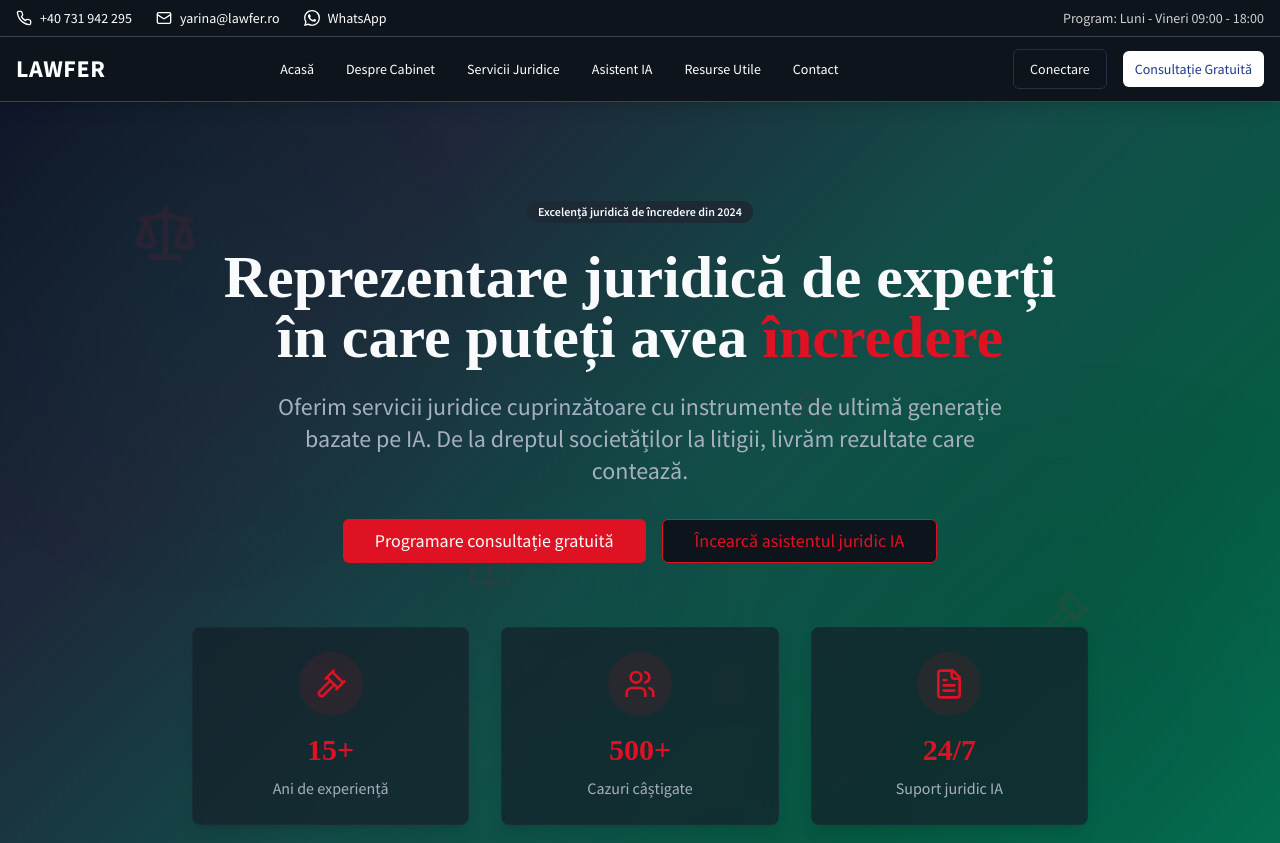
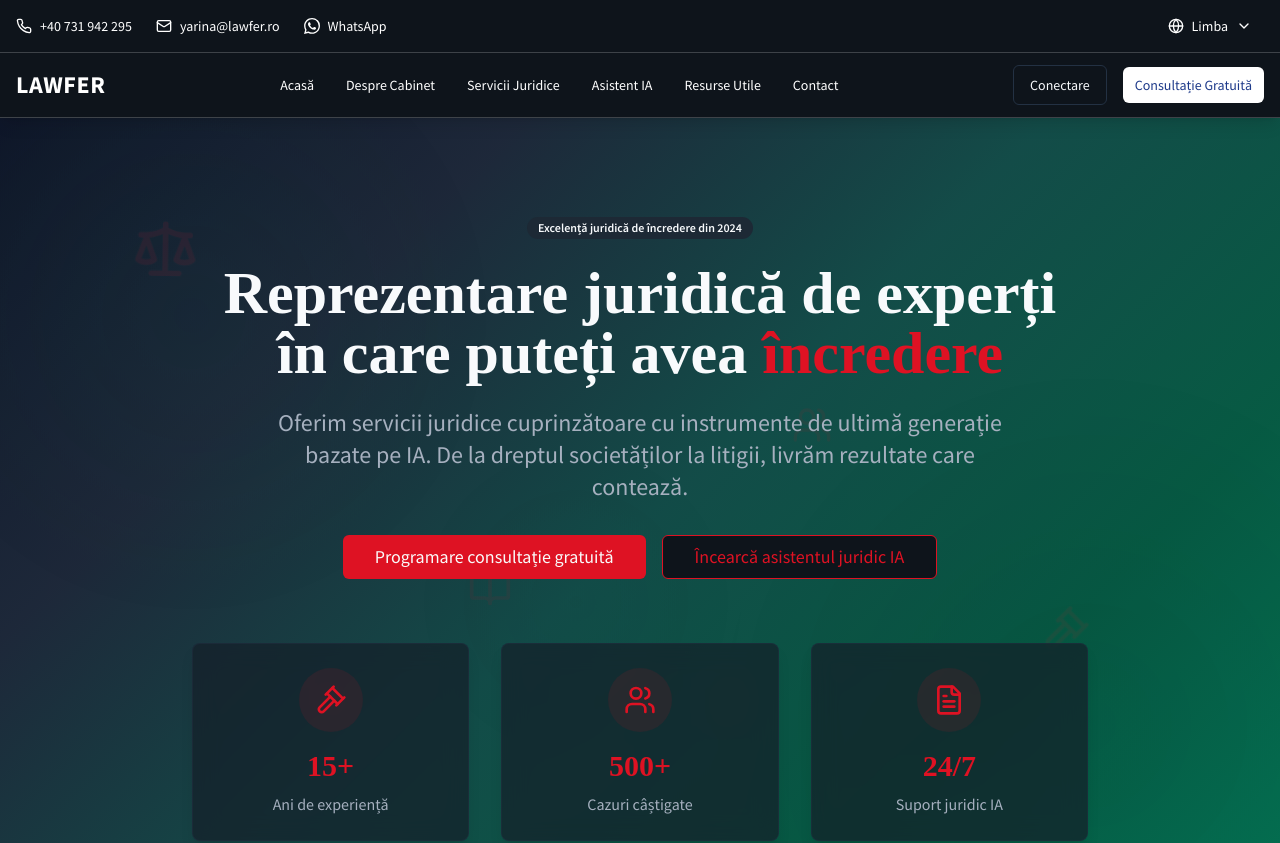
Before and after one commit to g154xx/lawfer.ro, a React (Vite) app: page / in a window 1280 px wide. Shown: the top 843 px of the page. Built offline with nearby package versions, Linux system fonts and the light colour scheme; a web font is replaced by a local one.

Commit message:
Remove header text, add language menu
Removed the "program" text from the header and added a language menu with options for Romanian, German, and English.

```diff
--- a/src/components/Header.tsx
+++ b/src/components/Header.tsx
@@ -2,7 +2,8 @@
 import { useState } from "react";
 import { Button } from "@/components/ui/button";
 import { Sheet, SheetContent, SheetTrigger } from "@/components/ui/sheet";
-import { Phone, Mail, MapPin, Menu, Scale } from "lucide-react";
+import { DropdownMenu, DropdownMenuContent, DropdownMenuItem, DropdownMenuTrigger } from "@/components/ui/dropdown-menu";
+import { Phone, Mail, MapPin, Menu, Scale, ChevronDown, Globe } from "lucide-react";
 import { Link } from "react-router-dom";
 import { useRole } from "@/hooks/useRole";
 import UserMenu from "./UserMenu";
@@ -50,7 +51,26 @@ const Header = () => {
               </div>
             </div>
             <div className="hidden md:block">
-              <span className="text-white/80">Program: Luni - Vineri 09:00 - 18:00</span>
+              <DropdownMenu>
+                <DropdownMenuTrigger asChild>
+                  <Button variant="ghost" size="sm" className="text-white hover:bg-white/10 gap-2">
+                    <Globe className="h-4 w-4" />
+                    <span>Limba</span>
+                    <ChevronDown className="h-3 w-3" />
+                  </Button>
+                </DropdownMenuTrigger>
+                <DropdownMenuContent align="end" className="bg-card border-white/20">
+                  <DropdownMenuItem className="cursor-pointer">
+                    🇷🇴 Română
+                  </DropdownMenuItem>
+                  <DropdownMenuItem className="cursor-pointer">
+                    🇩🇪 Germană
+                  </DropdownMenuItem>
+                  <DropdownMenuItem className="cursor-pointer">
+                    🇺🇸 Engleză
+                  </DropdownMenuItem>
+                </DropdownMenuContent>
+              </DropdownMenu>
             </div>
           </div>
         </div>
```
